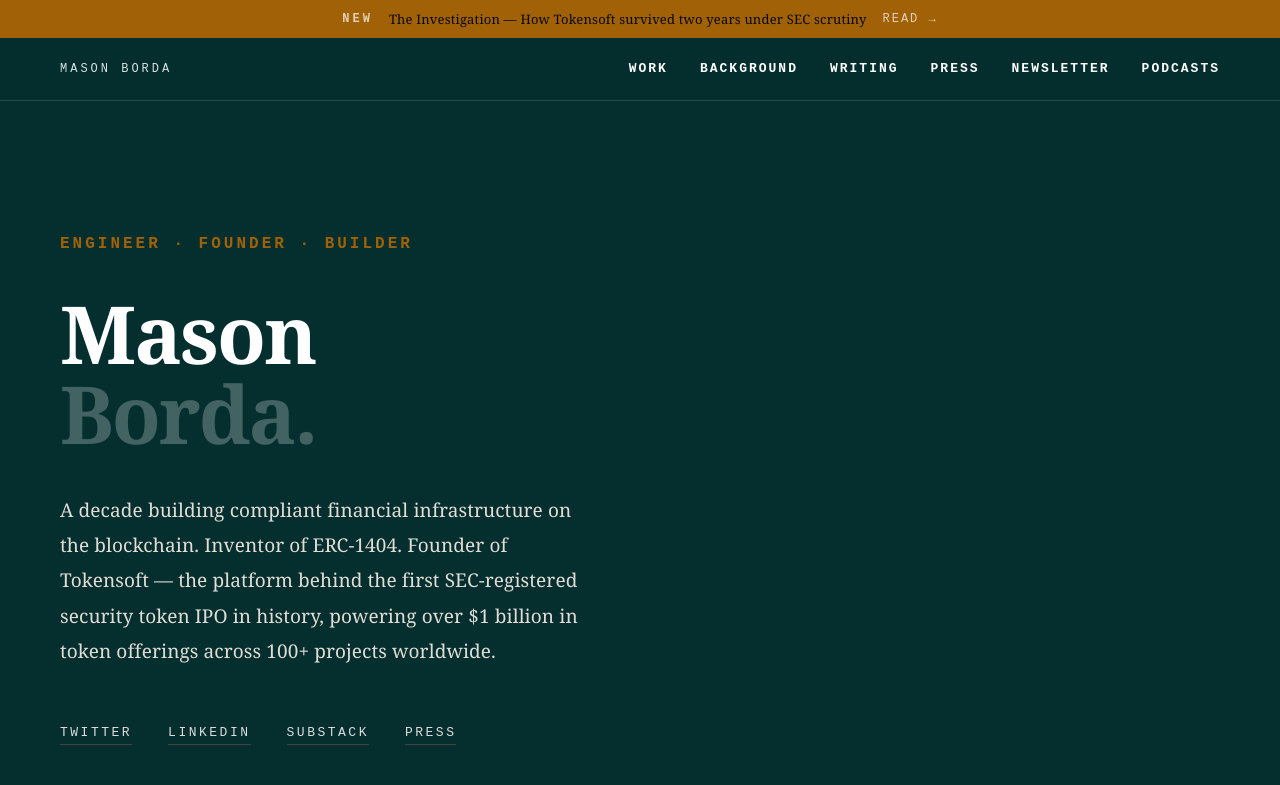
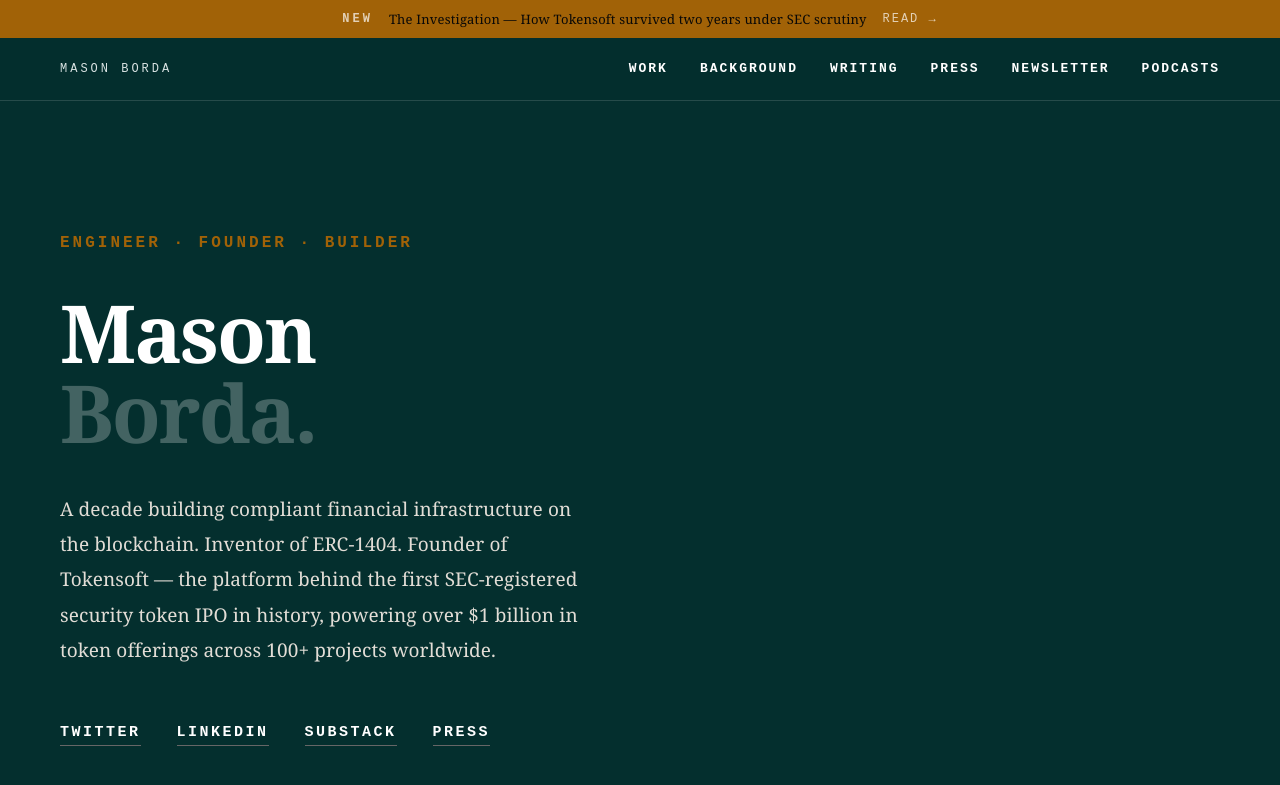
Before and after one commit to masonicGIT/masonborda, a Jekyll site: the page index.html, which Jekyll copies as it is, in a window 1280 px wide and 900 px high. Shown: the top 785 px of the window. Built offline with Jekyll 4.4.1, drawn with Linux system fonts in a browser that asks for light colours.

Commit message:
Bump hero links, section labels, venture tags: larger size + font-weight 700

```diff
--- a/index.html
+++ b/index.html
@@ -184,12 +184,13 @@
   }
   .hero-links a {
     font-family: 'Courier New', monospace;
-    font-size: 13px;
+    font-size: 15px;
+    font-weight: 700;
     letter-spacing: 2.5px;
     text-transform: uppercase;
-    color: #dddddd;
+    color: #ffffff;
     text-decoration: none;
-    border-bottom: 1px solid #444;
+    border-bottom: 1px solid #666;
     padding-bottom: 4px;
     transition: border-color 0.2s, color 0.2s;
   }
@@ -206,7 +207,8 @@
   }
   .section-label {
     font-family: 'Courier New', monospace;
-    font-size: 13px;
+    font-size: 16px;
+    font-weight: 700;
     letter-spacing: 3px;
     text-transform: uppercase;
     color: var(--gold-light);
@@ -300,10 +302,11 @@
   }
   .venture-tag {
     font-family: 'Courier New', monospace;
-    font-size: 12px;
+    font-size: 14px;
+    font-weight: 700;
     letter-spacing: 2px;
     text-transform: uppercase;
-    color: var(--muted);
+    color: var(--gold-light);
     white-space: nowrap;
   }
 
```
